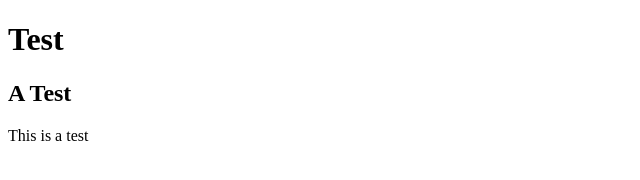
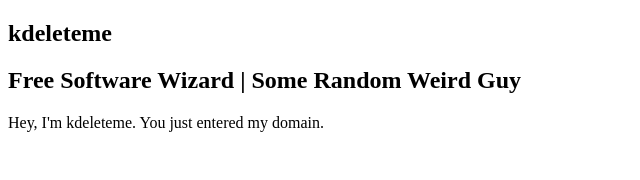
Before and after one commit to kdeleteme/kdeleteme.neocities.org, a website: page src/index.html in a window 1280 px wide. Shown: the whole page, without its empty margins (0-640 px from the left). Drawn offline with Linux system fonts and the light colour scheme.

Commit message:
Add intro section

```diff
--- a/src/index.html
+++ b/src/index.html
@@ -5,12 +5,21 @@
         <meta name="viewport" content="width=device-width, initial-scale=1" />
         <meta http-equiv="X-UA-Compatible" content="IE=edge" />
 
-        <title>Kent Delante</title>
+        <title>kdeleteme</title>
     </head>
     <body>
-        <h1>Test</h1>
-        <h2>A Test</h2>
-        <p>This is a test</p>
+        <article class="body__intro">
+            <h1 class="body__intro__mainHeader">kdeleteme</h1>
+            <h2 class="body__intro__mainSubHeader">
+                Free Software Wizard | Some Random Weird Guy
+            </h2>
+            <p class="body__intro__text">
+                Hey, I'm kdeleteme. You just entered my domain.
+            </p>
+        </article>
+        <article>
+
+        </article>
     </body>
 
     <script src=""js/parcel_hmr.js"></script>
```
